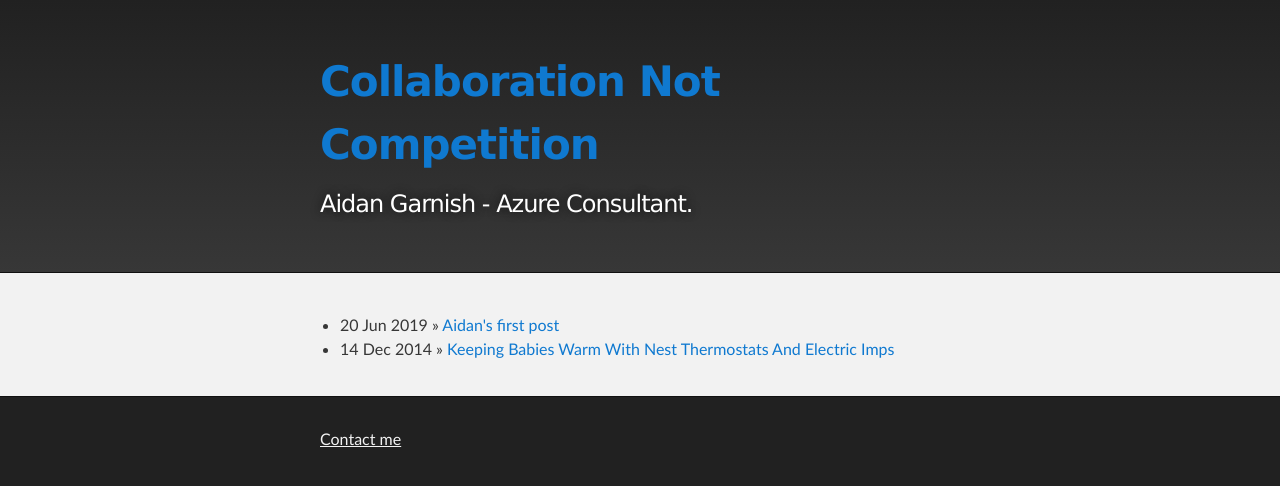
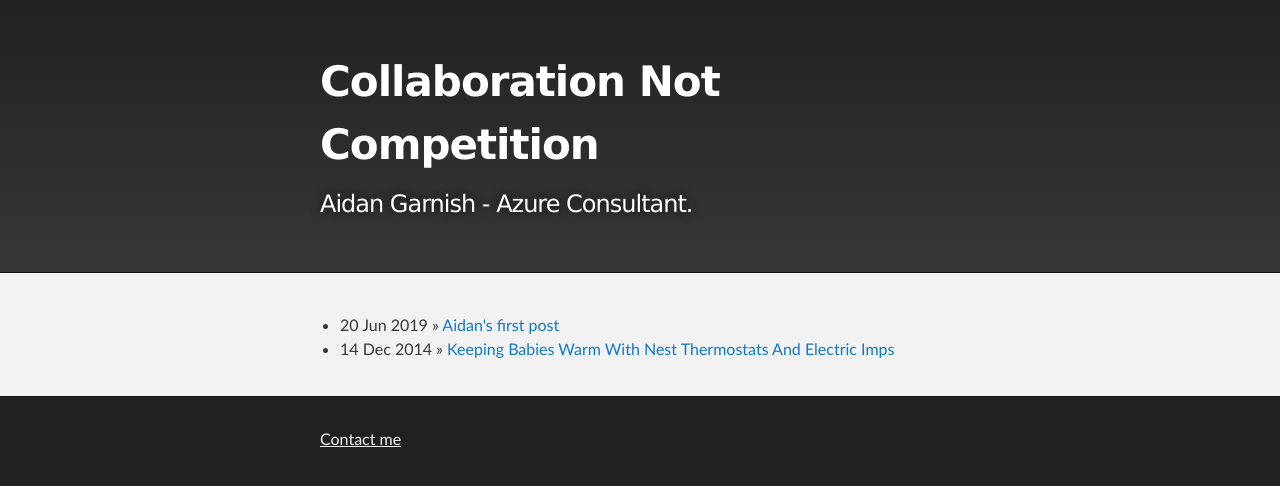
Before and after one commit to aidangarnish/aidangarnish.github.io, a Jekyll site: the page built from index.html, in a window 1280 px wide. Shown: the top 486 px of the page. Built offline with Jekyll 4.4.1, drawn with Linux system fonts in a browser that asks for light colours.

Commit message:
styling of header

```diff
--- a/assets/css/style.scss
+++ b/assets/css/style.scss
@@ -2,3 +2,13 @@
 ---
 
 @import "jekyll-theme-slate";
+
+h1 a{
+    color:#fff;
+    text-decoration: none;
+}
+
+h1 a:hover{
+    color:#f9f9f9;
+    text-decoration: none;
+}
```
